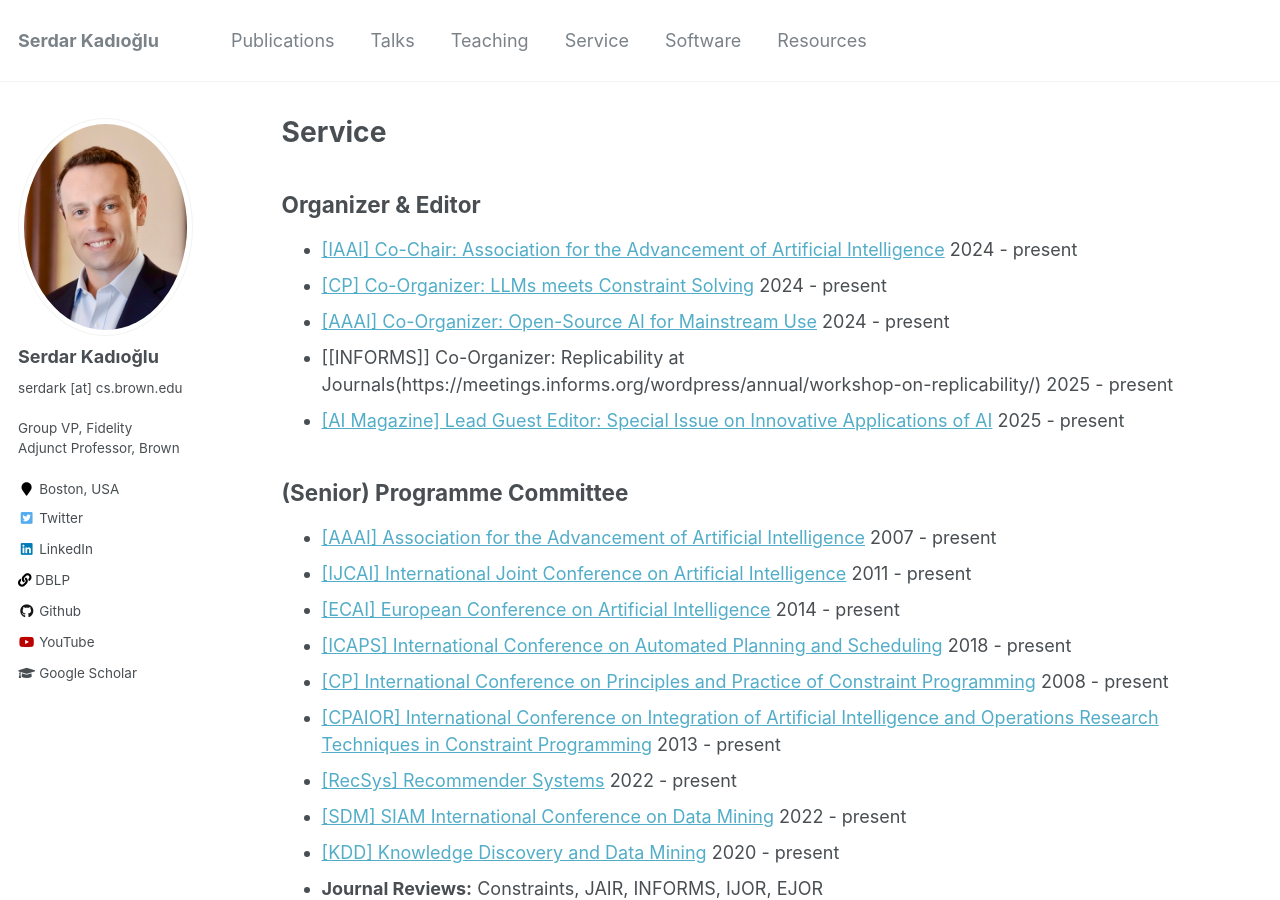
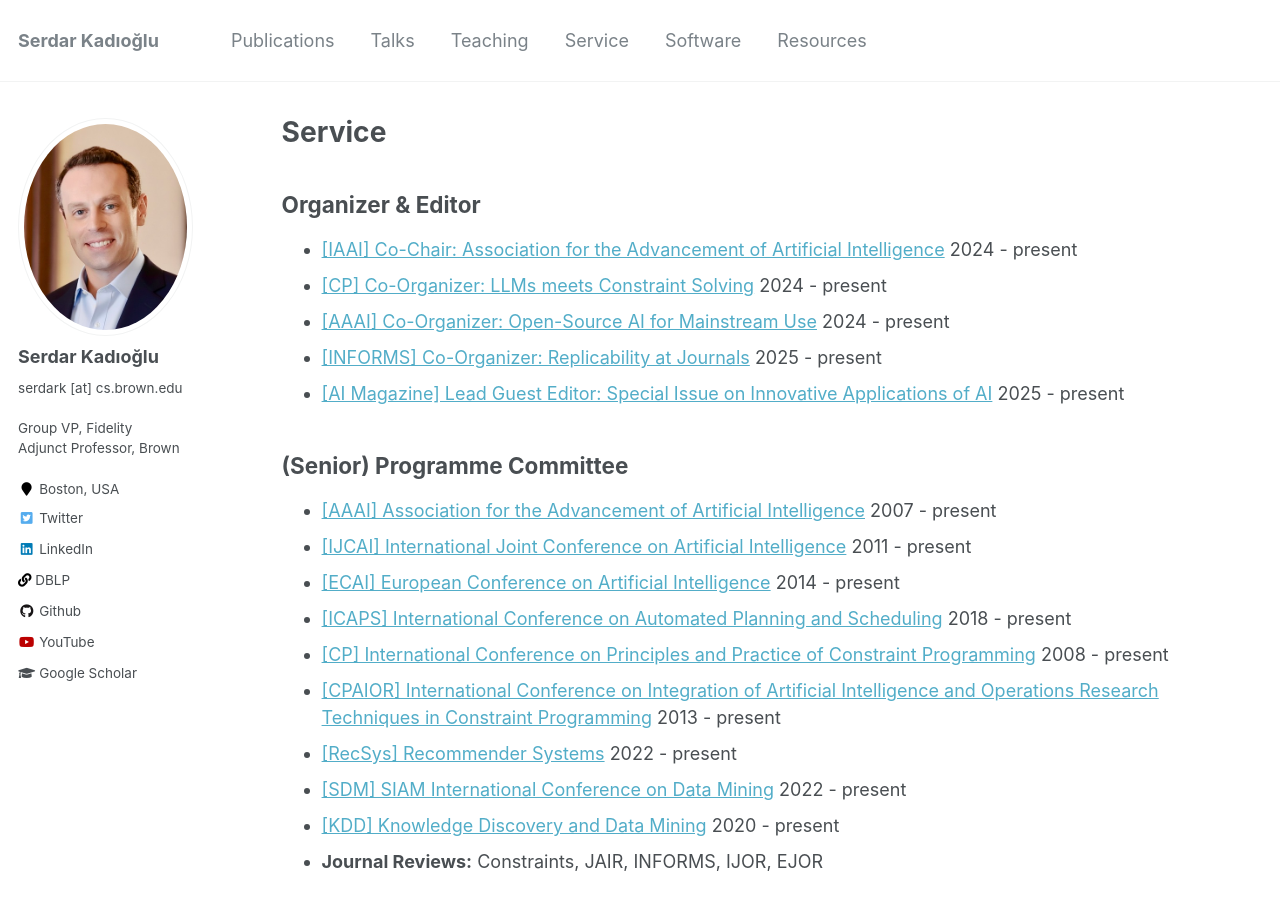
Before and after one commit to skadio/skadio.github.io, a Jekyll site: the page built from _pages/service.md, in a window 1280 px wide and 900 px high. Built offline with Jekyll 4.4.1, drawn with Linux system fonts in a browser that asks for light colours.

Commit message:
Fix link formatting for INFORMS co-organizer entry

```diff
--- a/_pages/service.md
+++ b/_pages/service.md
@@ -9,7 +9,7 @@ author_profile: true
 - [[IAAI] Co-Chair: Association for the Advancement of Artificial Intelligence](https://aaai.org/conference/iaai) 2024 - present
 - [[CP] Co-Organizer: LLMs meets Constraint Solving](https://sites.google.com/view/llm-solve) 2024 - present
 - [[AAAI] Co-Organizer: Open-Source AI for Mainstream Use](https://the-ai-alliance.github.io/AAAI-25-Workshop-on-Open-Source-AI-for-Mainstream-Use/) 2024 - present
-- [[INFORMS]] Co-Organizer: Replicability at Journals(https://meetings.informs.org/wordpress/annual/workshop-on-replicability/) 2025 - present
+- [[INFORMS] Co-Organizer: Replicability at Journals](https://meetings.informs.org/wordpress/annual/workshop-on-replicability/) 2025 - present
 - [[AI Magazine] Lead Guest Editor: Special Issue on Innovative Applications of AI](https://onlinelibrary.wiley.com/journal/23719621) 2025 - present
 
 
```
